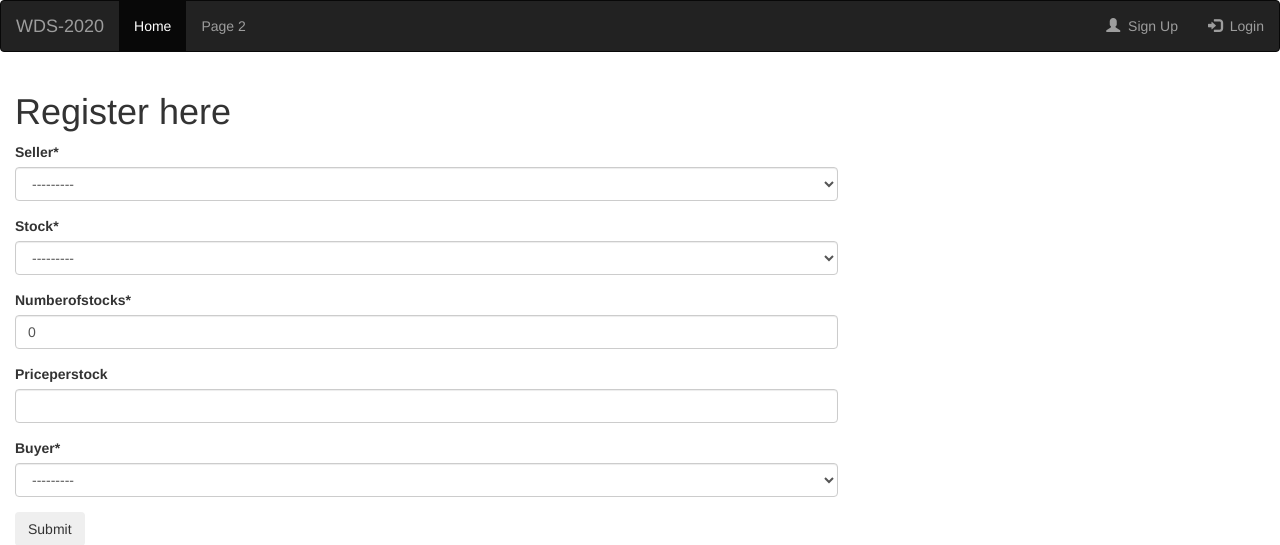
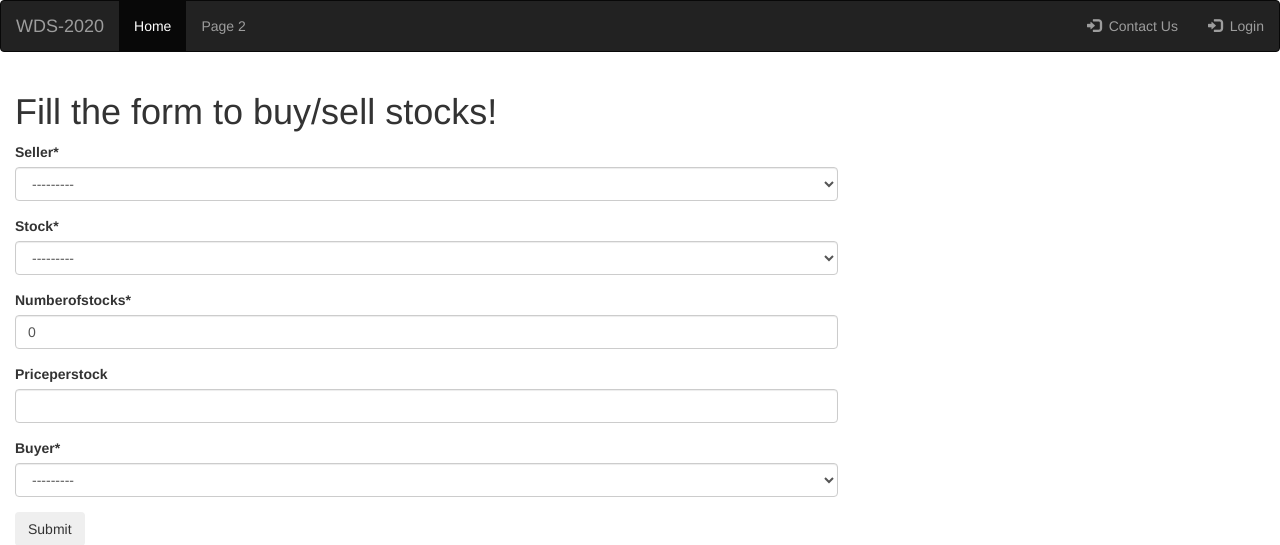
Before and after one commit to Nipun3120/wds-2020, a Django app: page /buy-sell-form/ in a window 1280 px wide. Shown: the top 545 px of the page. Run offline with Django 3.2, Linux system fonts and the light colour scheme; data comes from the database, SQL or seed files in the repository; both versions use the stored data as it was after the commit; some libraries are stand-ins or nearby versions.

Commit message:
Minor Changes

```diff
--- a/wds/core/views.py
+++ b/wds/core/views.py
@@ -146,18 +146,18 @@ class Trade(ListView):
                     buyer=buyer,
                     #userbalance=userbalance,
                 )
+                print(priceperstock)
+                print(numberofstocks)
+                stock_buyer=Stock.objects.get(user=buyer)
+                print(stock_buyer)
                 stock_seller=Stock.objects.get(user=seller)
-                stock_buyer=Stock.objects.get(user=buyer)
-                for st in stock_list:
-                    if stock==st[0]:
-                        stock_seller.st[0]-=numberofstocks
-                        stock_seller.userbalance+=priceperstock*numberofstocks
-                        stock_buyer.st[0]+=numberofstocks
-                        stock_buyer.userbalance-=priceperstock*numberofstocks
-                        stock_seller.save()
-                        stock_buyer.save()
+                #userbalance = Stock.objects.get(userbalance)
+                #print(userbalance)
+                print(stock_seller)
 
-                '''if stock=="stock1":
+
+                #if (priceperstock*numberofstocks<userbalance and (stock_seller==request.user or stock_buyer==request.user)):
+                if stock=="stock1":
                     stock_seller.stock1-=numberofstocks
                     stock_seller.userbalance+=priceperstock*numberofstocks
                     stock_buyer.stock1+=numberofstocks
@@ -170,7 +170,7 @@ class Trade(ListView):
                     stock_buyer.stock2+=numberofstocks
                     stock_buyer.userbalance-=priceperstock*numberofstocks
                     stock_seller.save()
-                    stock_buyer.save()'''
+                    stock_buyer.save()
                 return redirect('/')
         except ObjectDoesNotExist:
                 messages.error(self.request, "fill the form correctly")
--- a/wds/templates/base.html
+++ b/wds/templates/base.html
@@ -26,8 +26,11 @@
           <li><a href="{% url 'core:dashboard' %}"><span class="glyphicon glyphicon-user"></span>&nbsp Dashboard</a></li>
           <li><a href="{% url 'core:userlogout' %}"><span class="glyphicon glyphicon-log-out"></span>&nbsp Logout</a></li>
           {% else %}
-          <li><a href="{% url 'core:register' %}"><span class="glyphicon glyphicon-user"></span>&nbsp Sign Up</a></li>
+          <!--<li><a href="{% url 'core:register' %}"><span class="glyphicon glyphicon-user"></span>&nbsp Sign Up</a></li>-->
+          <li><a href=#><span class="glyphicon glyphicon-log-in"></span>&nbsp Contact Us</a></li>
           <li><a href="{% url 'core:userlogin' %}"><span class="glyphicon glyphicon-log-in"></span>&nbsp Login</a></li>
+
+
           {% endif %}
         </ul>
       </div>
--- a/wds/templates/buy-sell-form.html
+++ b/wds/templates/buy-sell-form.html
@@ -5,7 +5,7 @@
 
 
 <div>
-    <h1>Register here</h1>
+    <h1>Fill the form to buy/sell stocks!</h1>
     <form method='POST' enctype="\application/x-www-form-urlencoded">
     {% csrf_token %}
     {{ form|crispy }}
```
Also changed, not shown: wds/db.sqlite3.
